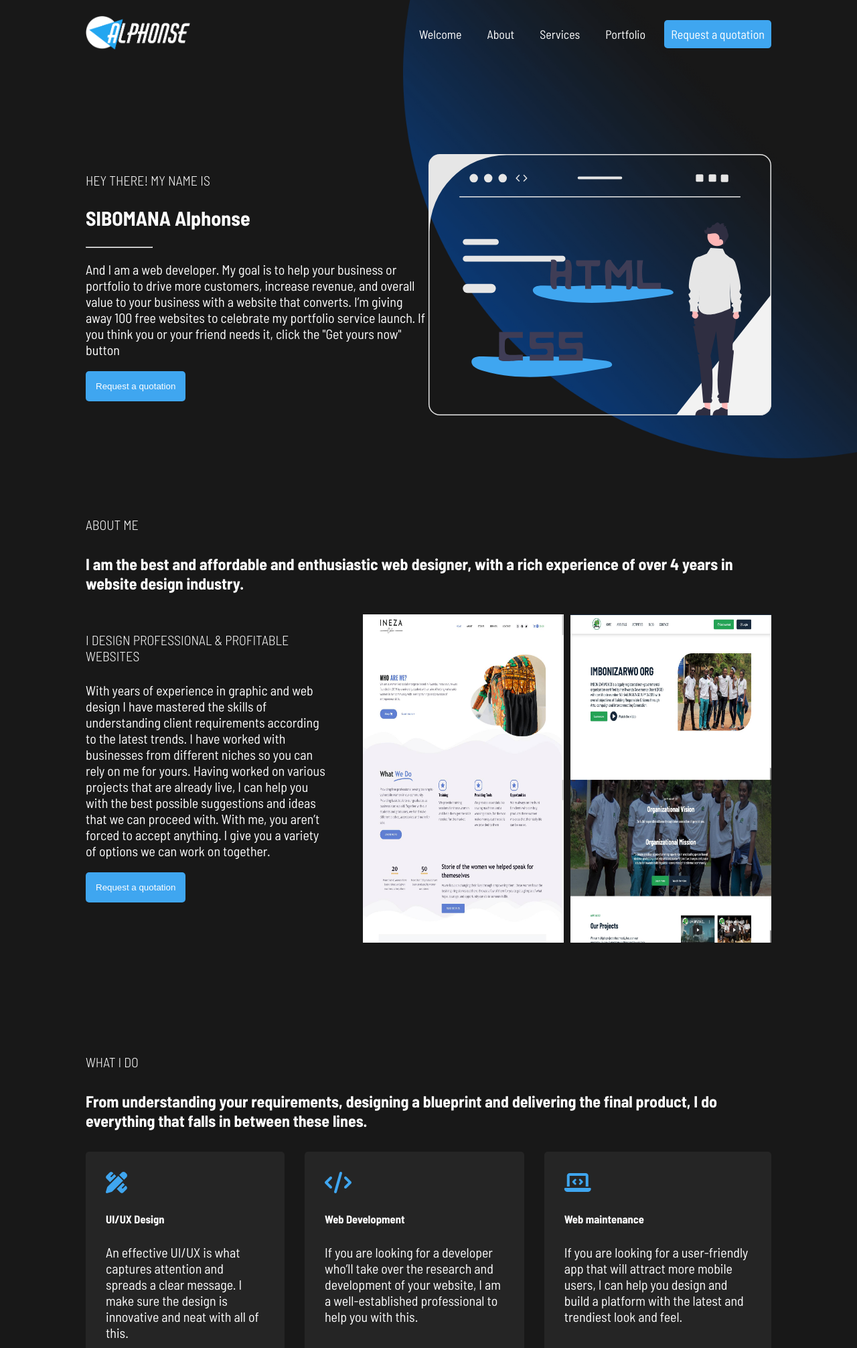
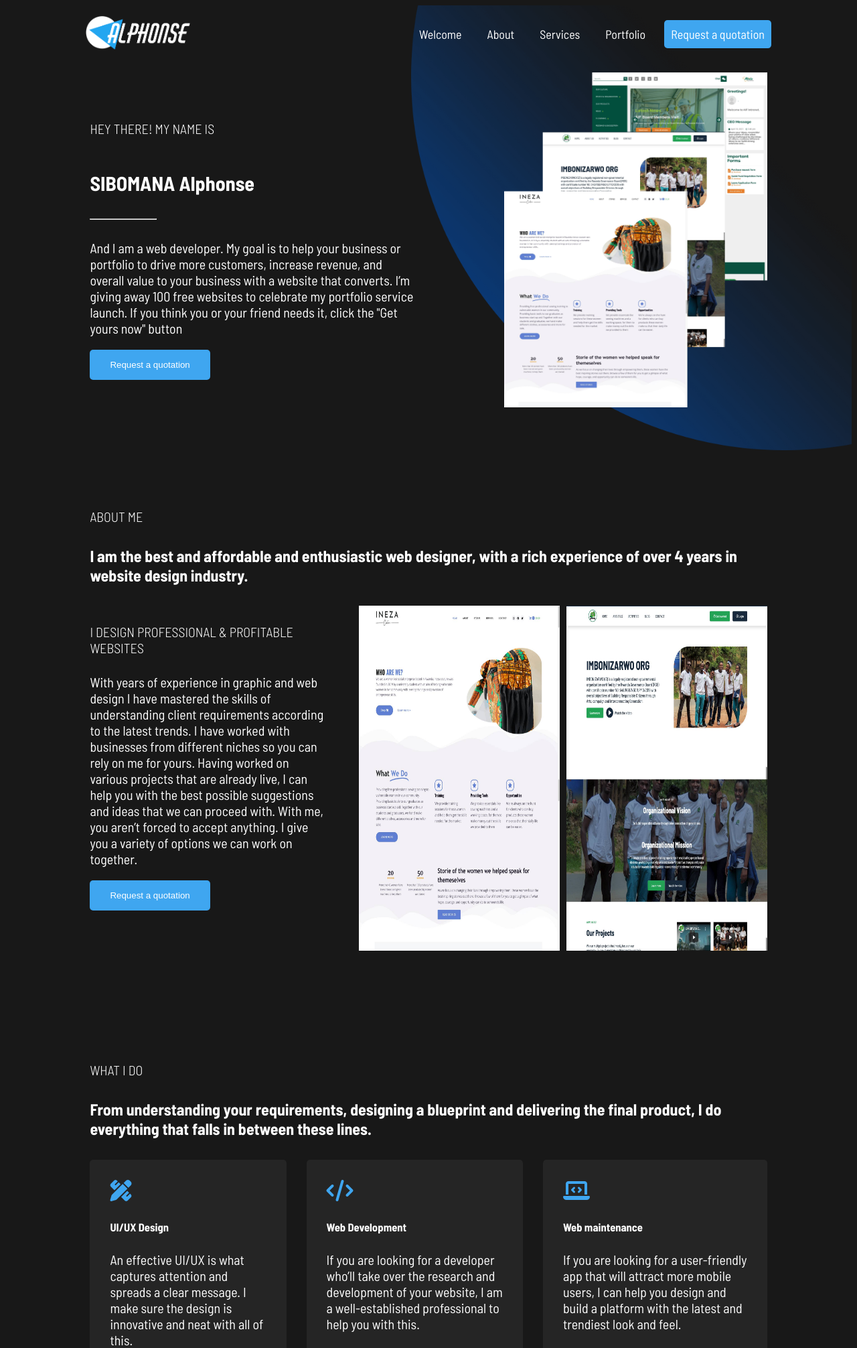
Before and after one commit to siboalpha/alphonselive, a Django app: page / in a window 1280 px wide. Shown: the top 2012 px of the page at 67% size. Run offline with Django 4.2, Linux system fonts and the light colour scheme; data comes from the database, SQL or seed files in the repository; parts of the project's set-up code (start-up, migrations or seed data) failed here and were passed over; some libraries are stand-ins or nearby versions.

Commit message:
General updates

```diff
--- a/templates/index.html
+++ b/templates/index.html
@@ -20,7 +20,7 @@
                 </a>
             </div>
             <div class="right-col">
-                <img class="hero-img" src="{% static 'img/static website.svg' %}" alt="">
+                <img class="hero-img" src="{% static 'img/home background.png' %}" alt="">
             </div>
         </div>
 
--- a/website/static/css/styles.css
+++ b/website/static/css/styles.css
@@ -4,7 +4,7 @@ html {
 }
 
 body {
-  margin: 0;
+  margin: 1;
   padding: 0;
   font-family: 'Barlow Semi Condensed', sans-serif;
   font-size: 20px;
@@ -42,7 +42,7 @@ img {
 
 .cta {
   background-color: #3FA6F0;
-  padding: 15px;
+  padding: 15px 30px;
   border: none;
   color: white;
   border-radius: 5px;
@@ -252,7 +252,6 @@ input[type=checkbox] {
 }
 
 .full-section {
-  padding-top: 70px;
   background: url("/static/img/heroimg.png");
   background-position-x: right;
   background-position-y: top;
@@ -261,11 +260,18 @@ input[type=checkbox] {
 }
 
 .full-section .hero-section {
-  padding-top: 60px;
-  padding-bottom: 10px;
+  background: url("/static/img/home background.png");
+  background-position: center;
+  background-size: contain;
+  background-repeat: no-repeat;
+  background-color: #000000e1;
+  background-blend-mode: overlay;
+  margin-top: 120px;
+  padding: 100px 0 100px 0;
   display: -webkit-box;
   display: -ms-flexbox;
   display: flex;
+  gap: 30px;
   -webkit-box-orient: vertical;
   -webkit-box-direction: reverse;
       -ms-flex-direction: column-reverse;
@@ -493,7 +499,9 @@ footer .copyright {
     background-repeat: no-repeat;
   }
   .full-section .hero-section {
-    padding-top: 160px;
+    margin-top: 0;
+    background: none;
+    padding-top: 100px;
     padding-bottom: 60px;
     display: -webkit-box;
     display: -ms-flexbox;
@@ -504,6 +512,19 @@ footer .copyright {
             flex-direction: row;
   }
   .full-section .hero-section .left-col {
+    display: -webkit-box;
+    display: -ms-flexbox;
+    display: flex;
+    -webkit-box-orient: vertical;
+    -webkit-box-direction: normal;
+        -ms-flex-direction: column;
+            flex-direction: column;
+    -webkit-box-pack: center;
+        -ms-flex-pack: center;
+            justify-content: center;
+    -webkit-box-align: start;
+        -ms-flex-align: start;
+            align-items: flex-start;
     width: 50%;
     text-align: start;
   }
@@ -513,9 +534,11 @@ footer .copyright {
   .full-section .hero-section .right-col {
     display: block;
     width: 50%;
+    text-align: end;
   }
   .full-section .hero-section .right-col img {
-    width: 100%;
+    width: auto;
+    height: 500px;
   }
   .about-me {
     padding-top: 60px;
--- a/website/static/css/styles.scss
+++ b/website/static/css/styles.scss
@@ -44,7 +44,7 @@ img {
 
 .cta {
     background-color: #3FA6F0;
-    padding: 15px;
+    padding:  15px 30px;
     border: none;
     color: white;
     border-radius: 5px;
@@ -231,7 +231,6 @@ input[type=checkbox] {
 // HOME-PAGE
 
 .full-section {
-    padding-top: 70px;
     background: url("/static/img/heroimg.png");
     background-position-x: right;
     background-position-y: top;
@@ -239,9 +238,16 @@ input[type=checkbox] {
     background-repeat: no-repeat;
 
     .hero-section {
-        padding-top: 60px;
-        padding-bottom: 10px;
+        background: url("/static/img/home\ background.png");
+        background-position: center;
+        background-size: contain;
+        background-repeat: no-repeat;
+        background-color: #000000e1;
+        background-blend-mode: overlay;
+        margin-top: 120px;
+        padding: 100px 0 100px 0;
         display: flex;
+        gap: 30px;
         flex-direction: column-reverse;
 
         .left-col {
@@ -261,7 +267,6 @@ input[type=checkbox] {
     }
 
 }
-
 .about-me {
     padding-top: 60px;
     padding-bottom: 60px;
@@ -453,12 +458,18 @@ footer {
         background-repeat: no-repeat;
 
         .hero-section {
-            padding-top: 160px;
+            margin-top: 0;
+            background: none;
+            padding-top: 100px;
             padding-bottom: 60px;
             display: flex;
             flex-direction: row;
 
             .left-col {
+                display: flex;
+                flex-direction: column;
+                justify-content: center;
+                align-items: flex-start;
                 width: 50%;
                 text-align: start;
 
@@ -470,9 +481,10 @@ footer {
             .right-col {
                 display: block;
                 width: 50%;
-
+                text-align: end;
                 img {
-                    width: 100%;
+                    width: auto;
+                    height: 500px;
                 }
             }
         }
```
Also changed, not shown: website/static/img/home background.png (added), 1 other file.
